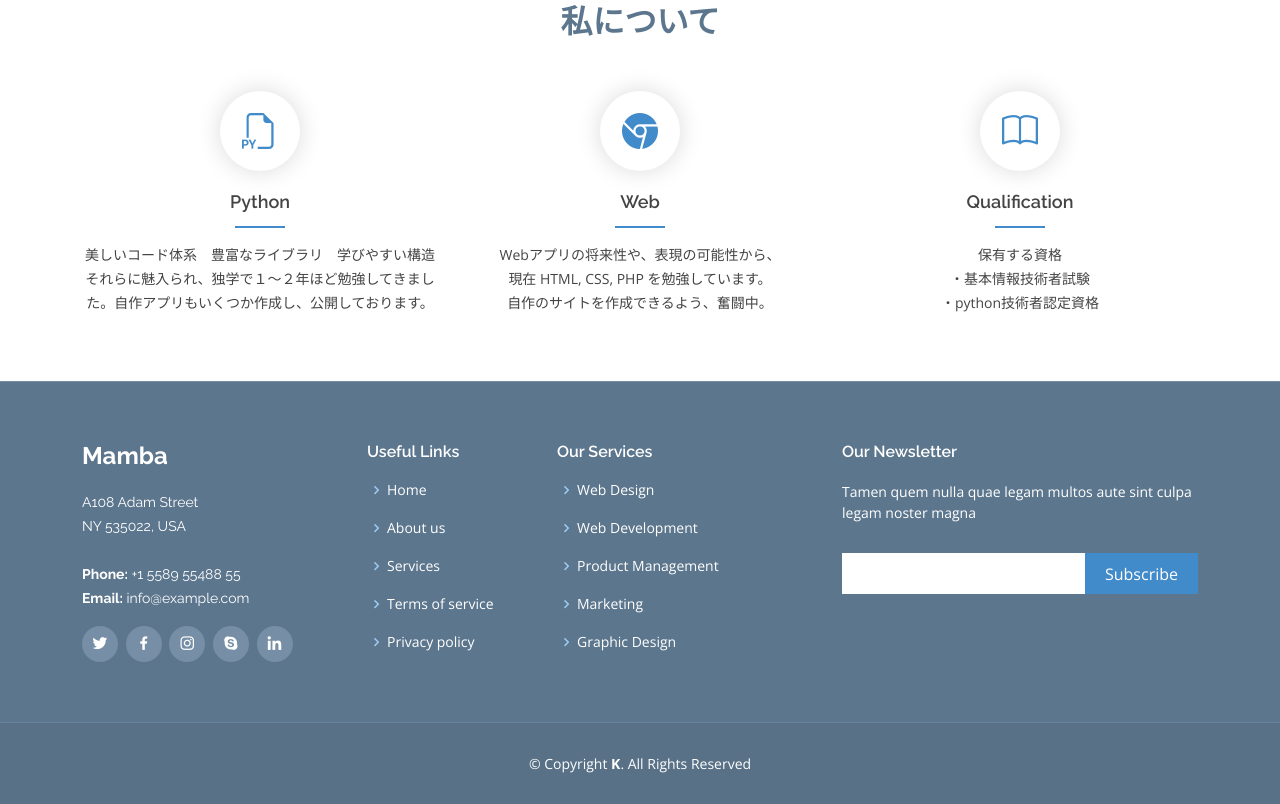
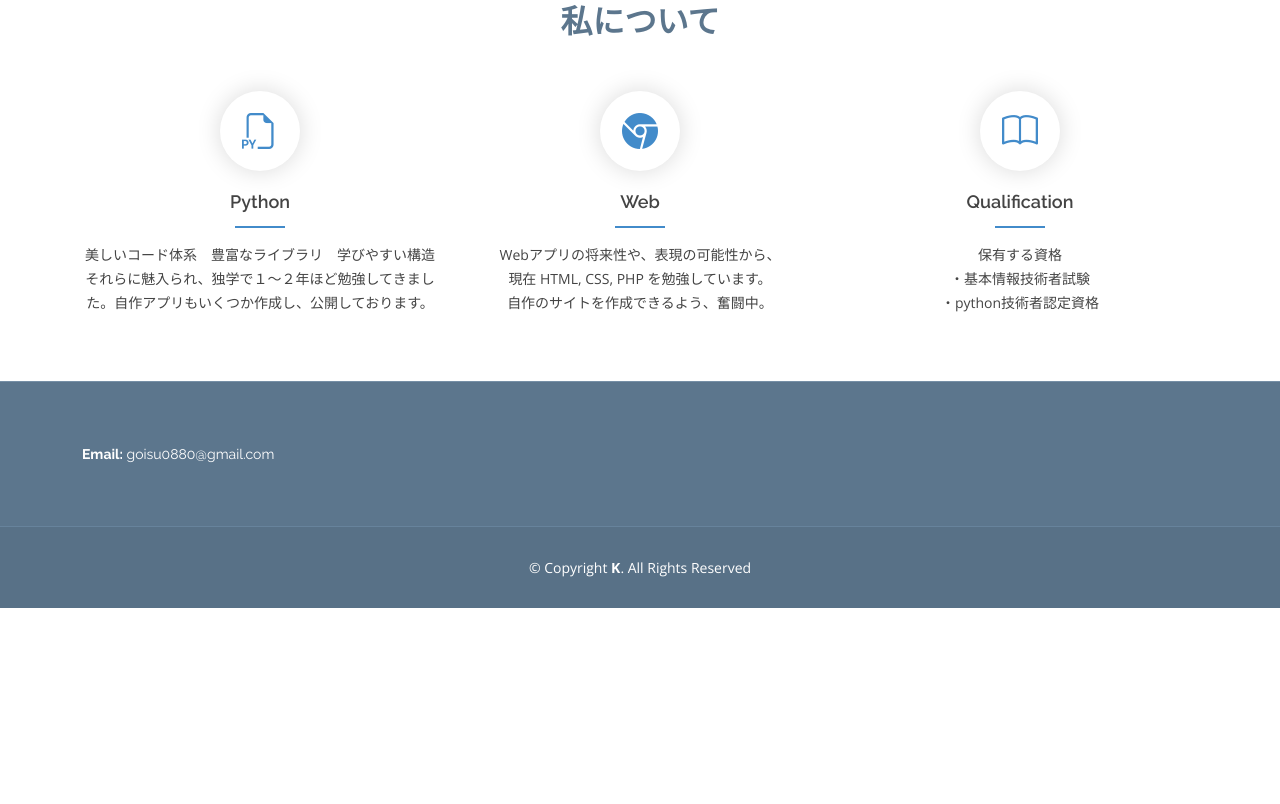
Before and after one commit to fk009/My_portfolio, a plain HTML site: page docs/index.html in a window 1280 px wide. Shown: the part 3369-4173 px from the top of the page. After the commit the page ends 3977 px from the top, so only its background shows below. Drawn offline with nearby package versions, Linux system fonts and the light colour scheme.

Commit message:
modified:   docs/index.html

```diff
--- a/docs/index.html
+++ b/docs/index.html
@@ -433,68 +433,6 @@
       </div>
     </section><!-- End about_me Section -->
 
-
-
-    <!-- ======= Frequently Asked Questions Section ======= -->
-  <!--
-    <section id="faq" class="faq section-bg">
-      <div class="container" data-aos="fade-up">
-
-        <div class="section-title">
-          <h2>Frequently Asked Questions</h2>
-        </div>
-
-        <div class="row  d-flex align-items-stretch">
-
-          <div class="col-lg-6 faq-item" data-aos="fade-up">
-            <h4>Non consectetur a erat nam at lectus urna duis?</h4>
-            <p>
-              Feugiat pretium nibh ipsum consequat. Tempus iaculis urna id volutpat lacus laoreet non curabitur gravida. Venenatis lectus magna fringilla urna porttitor rhoncus dolor purus non.
-            </p>
-          </div>
-
-          <div class="col-lg-6 faq-item" data-aos="fade-up" data-aos-delay="100">
-            <h4>Feugiat scelerisque varius morbi enim nunc faucibus a pellentesque?</h4>
-            <p>
-              Dolor sit amet consectetur adipiscing elit pellentesque habitant morbi. Id interdum velit laoreet id donec ultrices. Fringilla phasellus faucibus scelerisque eleifend donec pretium. Est pellentesque elit ullamcorper dignissim.
-            </p>
-          </div>
-
-          <div class="col-lg-6 faq-item" data-aos="fade-up" data-aos-delay="200">
-            <h4>Dolor sit amet consectetur adipiscing elit pellentesque habitant morbi?</h4>
-            <p>
-              Eleifend mi in nulla posuere sollicitudin aliquam ultrices sagittis orci. Faucibus pulvinar elementum integer enim. Sem nulla pharetra diam sit amet nisl suscipit. Rutrum tellus pellentesque eu tincidunt. Lectus urna duis convallis convallis tellus.
-            </p>
-          </div>
-
-          <div class="col-lg-6 faq-item" data-aos="fade-up" data-aos-delay="300">
-            <h4>Ac odio tempor orci dapibus. Aliquam eleifend mi in nulla?</h4>
-            <p>
-              Dolor sit amet consectetur adipiscing elit pellentesque habitant morbi. Id interdum velit laoreet id donec ultrices. Fringilla phasellus faucibus scelerisque eleifend donec pretium. Est pellentesque elit ullamcorper dignissim.
-            </p>
-          </div>
-
-          <div class="col-lg-6 faq-item" data-aos="fade-up" data-aos-delay="400">
-            <h4>Tempus quam pellentesque nec nam aliquam sem et tortor consequat?</h4>
-            <p>
-              Molestie a iaculis at erat pellentesque adipiscing commodo. Dignissim suspendisse in est ante in. Nunc vel risus commodo viverra maecenas accumsan. Sit amet nisl suscipit adipiscing bibendum est. Purus gravida quis blandit turpis cursus in
-            </p>
-          </div>
-
-          <div class="col-lg-6 faq-item" data-aos="fade-up" data-aos-delay="500">
-            <h4>Tortor vitae purus faucibus ornare. Varius vel pharetra vel turpis nunc eget lorem dolor?</h4>
-            <p>
-              Laoreet sit amet cursus sit amet dictum sit amet justo. Mauris vitae ultricies leo integer malesuada nunc vel. Tincidunt eget nullam non nisi est sit amet. Turpis nunc eget lorem dolor sed. Ut venenatis tellus in metus vulputate eu scelerisque.
-            </p>
-          </div>
-
-        </div>
-
-      </div>
-    </section>
-   -->
-    <!-- End Frequently Asked Questions Section -->
-
   </main><!-- End #main -->
 
 
@@ -509,62 +447,19 @@
         <div class="row">
 
           <div class="col-lg-3 col-md-6 footer-info">
-            <h3>Mamba</h3>
             <p>
-              A108 Adam Street <br>
-              NY 535022, USA<br><br>
-              <strong>Phone:</strong> +1 5589 55488 55<br>
-              <strong>Email:</strong> info@example.com<br>
+              <strong>Email:</strong> goisu0880@gmail.com<br>
             </p>
-            <div class="social-links mt-3">
-              <a href="#" class="twitter"><i class="bx bxl-twitter"></i></a>
-              <a href="#" class="facebook"><i class="bx bxl-facebook"></i></a>
-              <a href="#" class="instagram"><i class="bx bxl-instagram"></i></a>
-              <a href="#" class="google-plus"><i class="bx bxl-skype"></i></a>
-              <a href="#" class="linkedin"><i class="bx bxl-linkedin"></i></a>
-            </div>
           </div>
-
-          <div class="col-lg-2 col-md-6 footer-links">
-            <h4>Useful Links</h4>
-            <ul>
-              <li><i class="bx bx-chevron-right"></i> <a href="#">Home</a></li>
-              <li><i class="bx bx-chevron-right"></i> <a href="#">About us</a></li>
-              <li><i class="bx bx-chevron-right"></i> <a href="#">Services</a></li>
-              <li><i class="bx bx-chevron-right"></i> <a href="#">Terms of service</a></li>
-              <li><i class="bx bx-chevron-right"></i> <a href="#">Privacy policy</a></li>
-            </ul>
-          </div>
-
-          <div class="col-lg-3 col-md-6 footer-links">
-            <h4>Our Services</h4>
-            <ul>
-              <li><i class="bx bx-chevron-right"></i> <a href="#">Web Design</a></li>
-              <li><i class="bx bx-chevron-right"></i> <a href="#">Web Development</a></li>
-              <li><i class="bx bx-chevron-right"></i> <a href="#">Product Management</a></li>
-              <li><i class="bx bx-chevron-right"></i> <a href="#">Marketing</a></li>
-              <li><i class="bx bx-chevron-right"></i> <a href="#">Graphic Design</a></li>
-            </ul>
-          </div>
-
-          <div class="col-lg-4 col-md-6 footer-newsletter">
-            <h4>Our Newsletter</h4>
-            <p>Tamen quem nulla quae legam multos aute sint culpa legam noster magna</p>
-            <form action="" method="post">
-              <input type="email" name="email"><input type="submit" value="Subscribe">
-            </form>
-
-          </div>
-
         </div>
       </div>
     </div>
+
 
     <div class="container">
       <div class="copyright">
         &copy; Copyright <strong><span>K</span></strong>. All Rights Reserved
       </div>
-
     </div>
   </footer><!-- End Footer -->
 
```
